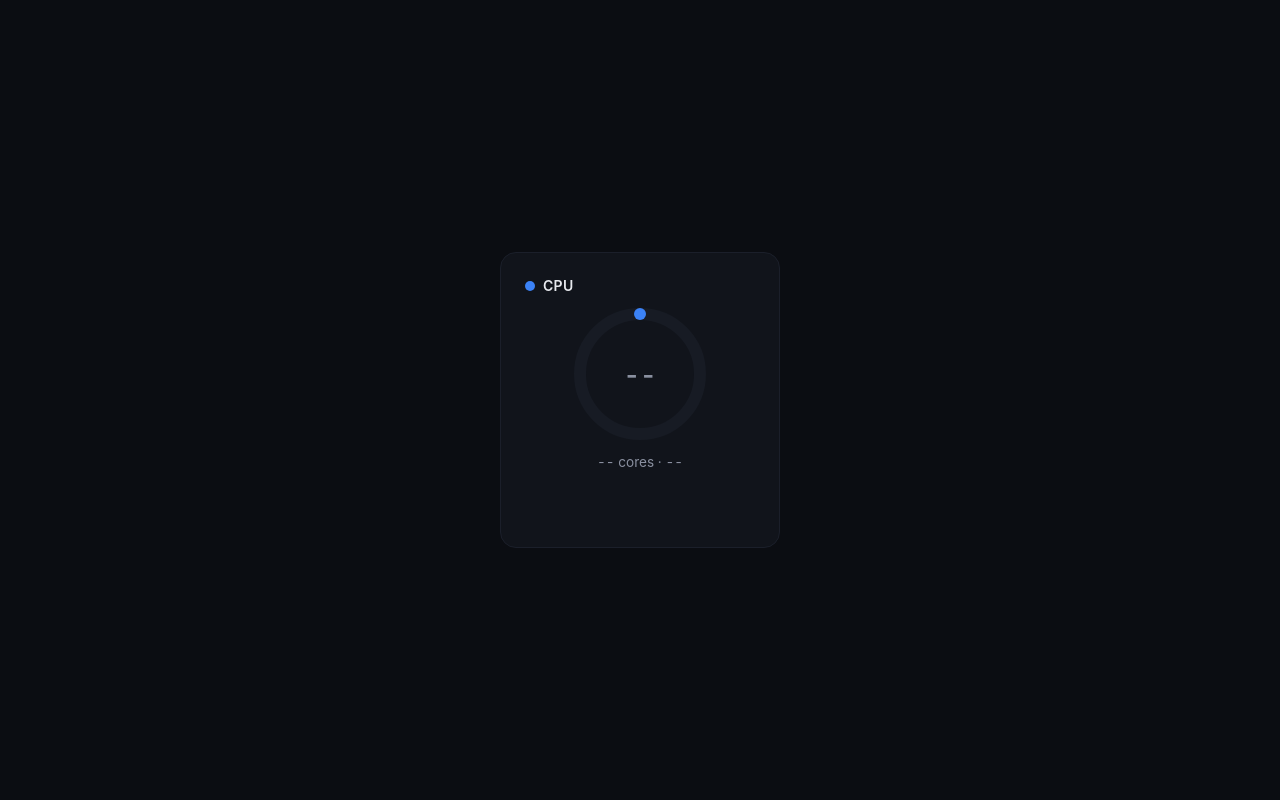
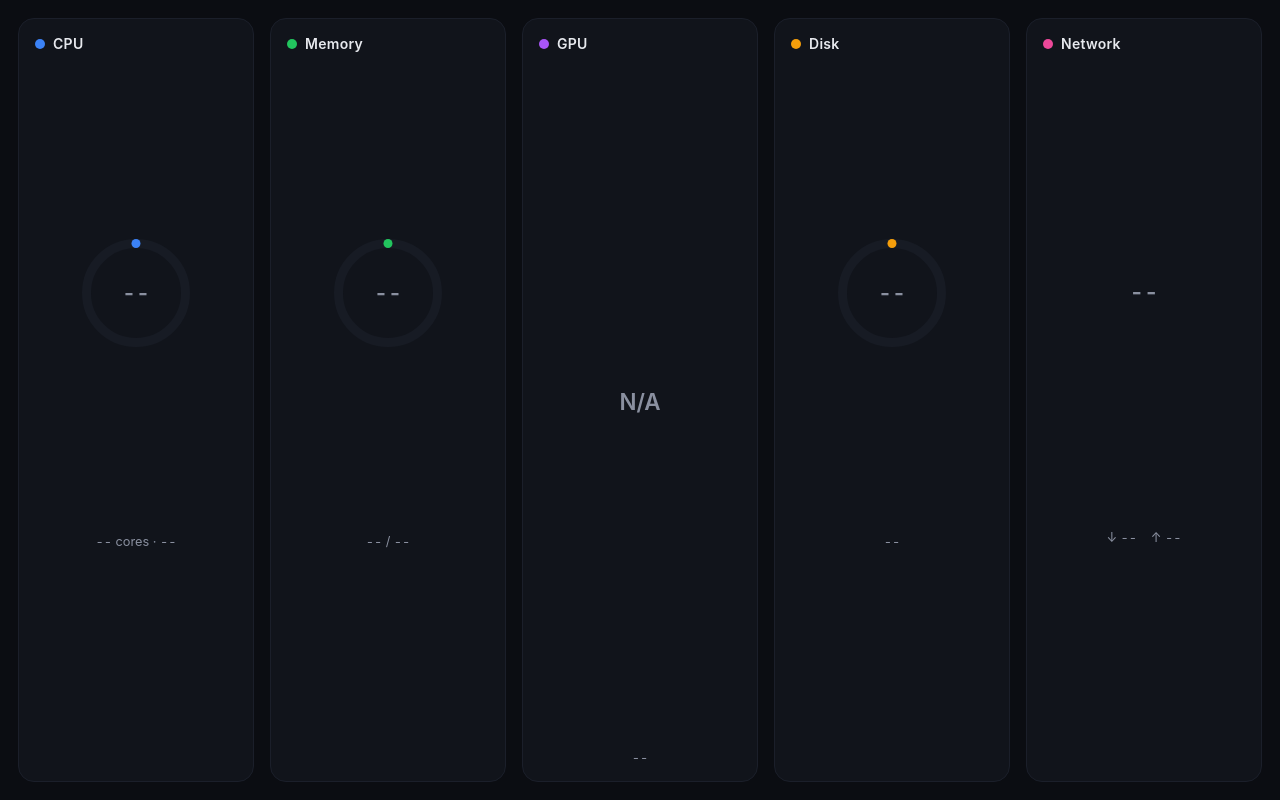
Before and after one commit to veidjz/cardyn, a SvelteKit app: page / in a window 1280 px wide. Built offline with nearby package versions, Linux system fonts and the light colour scheme.

Commit message:
feat(ui): show five live metric cards

```diff
--- a/src/lib/chart.ts
+++ b/src/lib/chart.ts
@@ -4,6 +4,13 @@ export function ringFraction(value: number | null, max: number): number {
   if (frac < 0) return 0
   if (frac > 1) return 1
   return frac
+}
+
+/// Max for an auto-scaling sparkline (throughput): the window max, but never
+/// below `floor` (avoids a flat/zero-division axis when idle). Empty -> floor.
+export function sparklineMax(values: number[], floor: number): number {
+  if (values.length === 0) return floor
+  return Math.max(floor, ...values)
 }
 
 export function sparklinePoints(
--- a/src/lib/components/Ring.svelte
+++ b/src/lib/components/Ring.svelte
@@ -6,8 +6,8 @@
     value,
     max = 100,
     color = 'var(--cpu)',
-    size = 132,
-    stroke = 12,
+    size = 108,
+    stroke = 9,
   }: {
     value: number | null
     max?: number
@@ -45,7 +45,13 @@
       transform="rotate(-90 {center} {center})"
     />
   </svg>
-  <div class="label" class:muted={value === null}>{formatPercent(value)}</div>
+  <div
+    class="label"
+    class:muted={value === null}
+    style="font-size: {size * 0.2}px"
+  >
+    {formatPercent(value)}
+  </div>
 </div>
 
 <style>
@@ -65,7 +71,6 @@
 
   .label {
     position: absolute;
-    font-size: 1.6rem;
     font-weight: 600;
     color: var(--text);
   }
--- a/src/lib/metrics.svelte.ts
+++ b/src/lib/metrics.svelte.ts
@@ -3,21 +3,35 @@ import type { MetricsSnapshot } from './types'
 
 export const metrics = $state<{
   latest: MetricsSnapshot | null
-  cpuHistory: number[]
-}>({
-  latest: null,
-  cpuHistory: [],
-})
+  history: {
+    cpu: number[]
+    mem: number[]
+    gpu: number[]
+    disk: number[]
+    net: number[]
+  }
+}>({ latest: null, history: { cpu: [], mem: [], gpu: [], disk: [], net: [] } })
 
 let unlisten: (() => void) | null = null
+
+function push(arr: number[], v: number): void {
+  arr.push(v)
+  if (arr.length > 60) arr.shift()
+}
 
 export async function startMetrics(): Promise<() => void> {
   if (unlisten) return unlisten
 
   const stop = await listen<MetricsSnapshot>('metrics', (event) => {
-    metrics.latest = event.payload
-    metrics.cpuHistory.push(event.payload.cpuTotal)
-    if (metrics.cpuHistory.length > 60) metrics.cpuHistory.shift()
+    const p = event.payload
+    metrics.latest = p
+
+    push(metrics.history.cpu, p.cpuTotal)
+    if (p.memTotal > 0)
+      push(metrics.history.mem, (p.memUsed / p.memTotal) * 100)
+    if (p.gpu.utilization !== null) push(metrics.history.gpu, p.gpu.utilization)
+    push(metrics.history.disk, p.diskReadBps + p.diskWriteBps)
+    push(metrics.history.net, p.netRxBps + p.netTxBps)
   })
 
   unlisten = () => {
--- a/src/routes/+page.svelte
+++ b/src/routes/+page.svelte
@@ -1,13 +1,41 @@
 <script lang="ts">
   import { onMount } from 'svelte'
   import { metrics, startMetrics } from '$lib/metrics.svelte'
-  import { formatFreq } from '$lib/format'
+  import {
+    formatPercent,
+    formatFreq,
+    formatBytes,
+    formatBps,
+  } from '$lib/format'
+  import { sparklineMax } from '$lib/chart'
   import Ring from '$lib/components/Ring.svelte'
   import Sparkline from '$lib/components/Sparkline.svelte'
 
-  const cpu = $derived(metrics.latest?.cpuTotal ?? null)
-  const cores = $derived(metrics.latest?.cpuPerCore.length ?? null)
-  const freq = $derived(metrics.latest?.cpuFreqMhz ?? null)
+  const snap = $derived(metrics.latest)
+
+  // CPU
+  const cpu = $derived(snap?.cpuTotal ?? null)
+  const cores = $derived(snap?.cpuPerCore.length ?? null)
+  const freq = $derived(snap?.cpuFreqMhz ?? null)
+
+  // Memory
+  const memPct = $derived(
+    snap && snap.memTotal > 0 ? (snap.memUsed / snap.memTotal) * 100 : null,
+  )
+
+  // GPU
+  const gpuUtil = $derived(snap?.gpu.utilization ?? null)
+  const gpuMem = $derived(snap?.gpu.memUsed ?? null)
+  const vram = $derived(snap?.gpu.vramTotal ?? null)
+  const gpuNa = $derived(gpuUtil === null && gpuMem === null)
+
+  // Disk
+  const diskPct = $derived(
+    snap && snap.diskTotal > 0 ? (snap.diskUsed / snap.diskTotal) * 100 : null,
+  )
+
+  // Network
+  const netTotal = $derived(snap ? snap.netRxBps + snap.netTxBps : null)
 
   onMount(() => {
     let unlisten: (() => void) | undefined
@@ -19,40 +47,170 @@
 </script>
 
 <main class="app">
+  <div class="grid">
+    <!-- CPU -->
     <section class="card">
       <header class="head">
         <span class="dot" style="background: var(--cpu);"></span>
         <span class="title">CPU</span>
       </header>
-
+      <div class="primary">
         <Ring value={cpu} color="var(--cpu)" />
-
+      </div>
       <p class="sub">
         {cores === null ? '--' : cores} cores · {formatFreq(freq)}
       </p>
+      <Sparkline
+        data={metrics.history.cpu}
+        color="var(--cpu)"
+        max={100}
+        height={34}
+      />
+    </section>
 
-    <Sparkline data={metrics.cpuHistory} color="var(--cpu)" />
+    <!-- Memory -->
+    <section class="card">
+      <header class="head">
+        <span class="dot" style="background: var(--mem);"></span>
+        <span class="title">Memory</span>
+      </header>
+      <div class="primary">
+        <Ring value={memPct} color="var(--mem)" />
+      </div>
+      <p class="sub">
+        {formatBytes(snap?.memUsed ?? null)} / {formatBytes(
+          snap?.memTotal ?? null,
+        )}
+      </p>
+      <Sparkline
+        data={metrics.history.mem}
+        color="var(--mem)"
+        max={100}
+        height={34}
+      />
     </section>
+
+    <!-- GPU -->
+    <section class="card">
+      <header class="head">
+        <span class="dot" style="background: var(--gpu);"></span>
+        <span class="title">GPU</span>
+      </header>
+      {#if gpuNa}
+        <div class="primary">
+          <span class="big muted">N/A</span>
+        </div>
+        <p class="sub">--</p>
+      {:else if vram === null}
+        <div class="primary">
+          <span class="big" class:muted={gpuMem === null}
+            >{formatBytes(gpuMem)}</span
+          >
+        </div>
+        <p class="sub">
+          {gpuUtil !== null ? formatPercent(gpuUtil) + ' util' : '--'}
+        </p>
+        <Sparkline
+          data={metrics.history.gpu}
+          color="var(--gpu)"
+          max={100}
+          height={34}
+        />
+      {:else}
+        <div class="primary">
+          <Ring value={gpuUtil} color="var(--gpu)" />
+        </div>
+        <p class="sub">
+          {formatBytes(gpuMem)} / {formatBytes(vram)}
+        </p>
+        <Sparkline
+          data={metrics.history.gpu}
+          color="var(--gpu)"
+          max={100}
+          height={34}
+        />
+      {/if}
+    </section>
+
+    <!-- Disk -->
+    <section class="card">
+      <header class="head">
+        <span class="dot" style="background: var(--disk);"></span>
+        <span class="title">Disk</span>
+      </header>
+      <div class="primary">
+        <Ring value={diskPct} color="var(--disk)" />
+      </div>
+      <p class="sub">
+        {snap && snap.diskTotal > 0
+          ? formatBytes(snap.diskUsed) + ' / ' + formatBytes(snap.diskTotal)
+          : '--'}
+      </p>
+      <Sparkline
+        data={metrics.history.disk}
+        color="var(--disk)"
+        max={sparklineMax(metrics.history.disk, 1)}
+        height={34}
+      />
+    </section>
+
+    <!-- Network -->
+    <section class="card">
+      <header class="head">
+        <span class="dot" style="background: var(--net);"></span>
+        <span class="title">Network</span>
+      </header>
+      <div class="primary">
+        <span class="big" class:muted={netTotal === null}
+          >{formatBps(netTotal)}</span
+        >
+      </div>
+      <p class="sub">
+        ↓ {formatBps(snap?.netRxBps ?? null)} &nbsp;&nbsp; ↑ {formatBps(
+          snap?.netTxBps ?? null,
+        )}
+      </p>
+      <Sparkline
+        data={metrics.history.net}
+        color="var(--net)"
+        max={sparklineMax(metrics.history.net, 1)}
+        height={34}
+      />
+    </section>
+  </div>
 </main>
 
 <style>
   .app {
     height: 100vh;
+    box-sizing: border-box;
+    padding: 18px;
     display: grid;
-    place-items: center;
-    padding: 24px;
+  }
+
+  .grid {
+    display: grid;
+    grid-template-columns: repeat(auto-fit, minmax(220px, 1fr));
+    grid-auto-rows: 1fr;
+    gap: 16px;
+    height: 100%;
   }
 
   .card {
     display: flex;
     flex-direction: column;
     align-items: center;
-    gap: 14px;
-    width: 280px;
-    padding: 24px;
+    justify-content: space-between;
+    gap: 8px;
+    padding: 16px;
     background: var(--panel);
     border: 1px solid var(--hair);
     border-radius: 16px;
+    transition: transform 0.15s ease;
+  }
+
+  .card:hover {
+    transform: translateY(-2px);
   }
 
   .head {
@@ -73,9 +231,25 @@
     letter-spacing: 0.02em;
   }
 
+  .primary {
+    display: grid;
+    place-items: center;
+    min-height: 96px;
+  }
+
+  .big {
+    font-size: 1.4rem;
+    font-weight: 600;
+    color: var(--text);
+  }
+
+  .big.muted {
+    color: var(--muted);
+  }
+
   .sub {
     margin: 0;
     color: var(--muted);
-    font-size: 0.85rem;
+    font-size: 0.8rem;
   }
 </style>
```
Also changed, not shown: 1 other file (tests, documents, lock files or other folders). Lines whose indentation alone changed are shown as unchanged.
